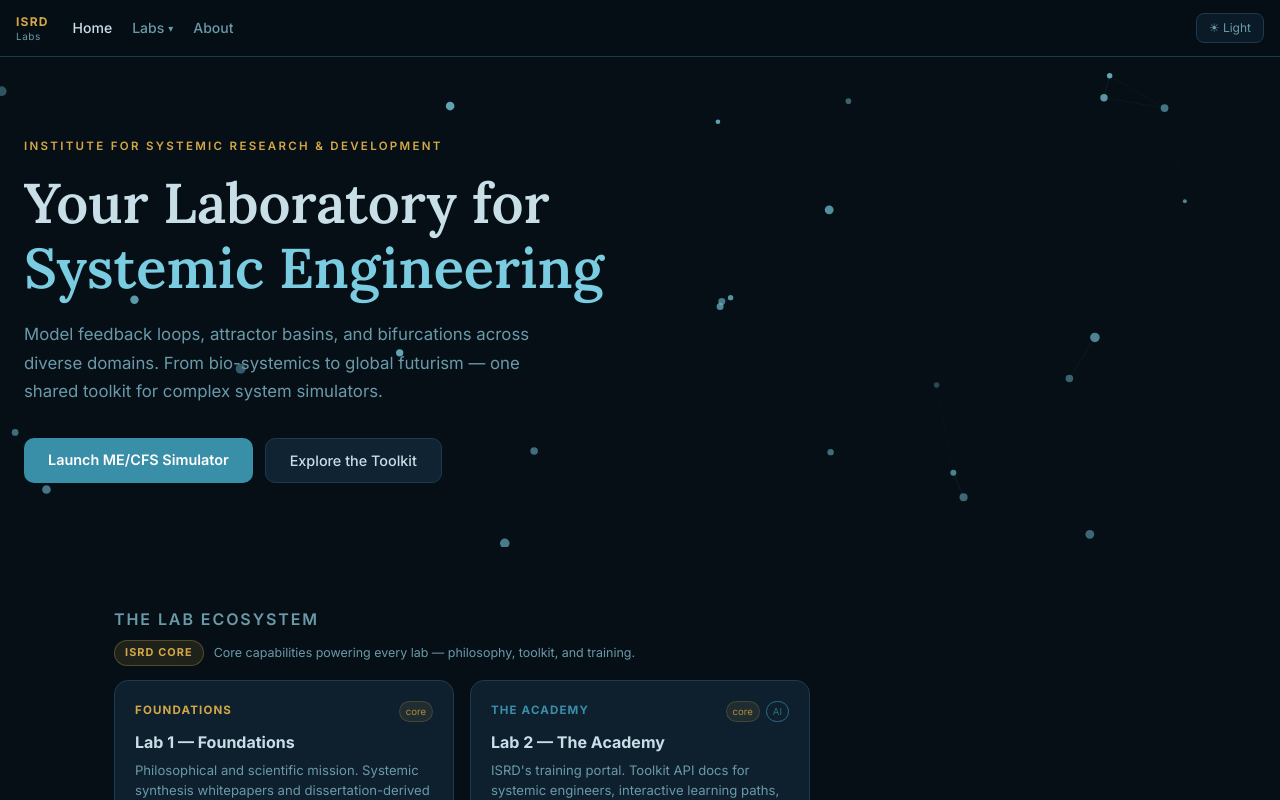
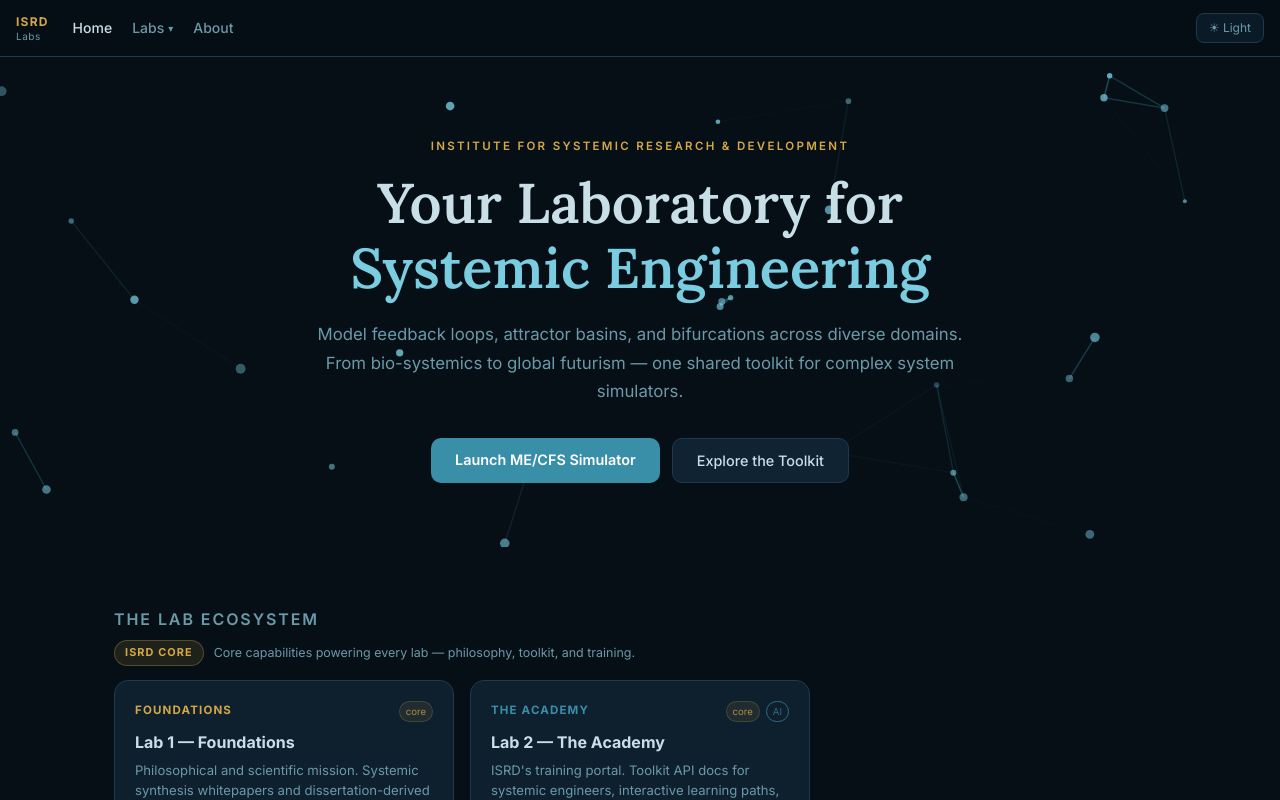
Before and after one commit to kurtrowley/isrd-site, a React (Vite) app: page / in a window 1280 px wide. Shown: the top 800 px of the page. Built offline with nearby package versions, Linux system fonts and the light colour scheme; the HTML template or start-up script is replaced by a standard one.

Commit message:
Hero text centered within left-aligned container; NodeGraph lines thicker and more visible

```diff
--- a/src/components/NodeGraph.tsx
+++ b/src/components/NodeGraph.tsx
@@ -51,13 +51,13 @@ export function NodeGraph({ className = '' }: { className?: string }) {
           const dx = nodes[i].x - nodes[j].x;
           const dy = nodes[i].y - nodes[j].y;
           const d  = Math.sqrt(dx * dx + dy * dy);
-          if (d > 130) continue;
-          const a = (1 - d / 130) * 0.18;
+          if (d > 140) continue;
+          const a = (1 - d / 140) * 0.55;
           ctx.beginPath();
           ctx.moveTo(nodes[i].x, nodes[i].y);
           ctx.lineTo(nodes[j].x, nodes[j].y);
           ctx.strokeStyle = `rgba(58,143,168,${a})`;
-          ctx.lineWidth = 0.8;
+          ctx.lineWidth = 1.4;
           ctx.stroke();
         }
       }
--- a/src/pages/Home.tsx
+++ b/src/pages/Home.tsx
@@ -14,9 +14,9 @@ export function Home() {
       {/* ── Hero ── */}
       <section style={{ position:'relative', overflow:'hidden', background:'#060f16' }}>
         <NodeGraph />
-        {/* Same max-width + padding as the nav bar so content aligns */}
-        <div className="hero-inner" style={{ position:'relative', zIndex:1, maxWidth:1280, margin:'0 auto', padding:'80px 24px 64px' }}>
-          <div style={{ maxWidth:680 }}>
+        {/* Container matches nav width so section aligns with page — text is centered within */}
+        <div style={{ position:'relative', zIndex:1, maxWidth:1280, margin:'0 auto', padding:'80px 24px 64px', textAlign:'center' }}>
+          <div style={{ maxWidth:680, margin:'0 auto' }}>
             <div style={{ fontSize:'.72rem', letterSpacing:'.2em', textTransform:'uppercase', color:'var(--gold)', marginBottom:16, fontWeight:600 }}>
               {hero.eyebrow}
             </div>
@@ -24,10 +24,10 @@ export function Home() {
               {hero.headline_prefix}<br />
               <span style={{ color:'var(--accent2)' }}>{hero.headline_accent}</span>
             </h1>
-            <p style={{ fontSize:'1.05rem', color:'var(--muted)', lineHeight:1.7, maxWidth:520, margin:'0 0 32px' }}>
+            <p style={{ fontSize:'1.05rem', color:'var(--muted)', lineHeight:1.7, margin:'0 0 32px' }}>
               {hero.body}
             </p>
-            <div style={{ display:'flex', gap:12, flexWrap:'wrap' }}>
+            <div style={{ display:'flex', gap:12, flexWrap:'wrap', justifyContent:'center' }}>
               <Link to={hero.cta_primary.href}
                 style={{ padding:'10px 24px', borderRadius:10, background:'var(--accent)', color:'#fff', textDecoration:'none', fontWeight:600, fontSize:'.9rem' }}>
                 {hero.cta_primary.label}
```
